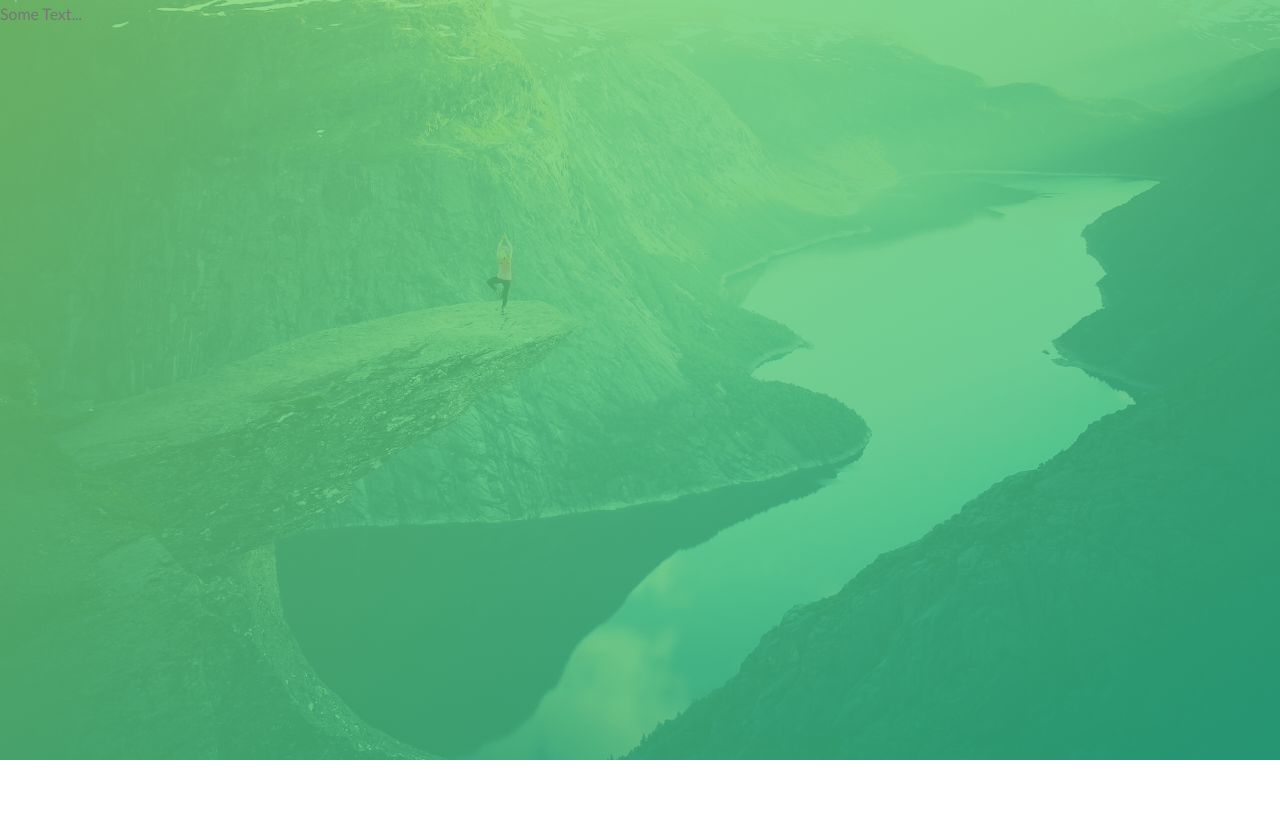
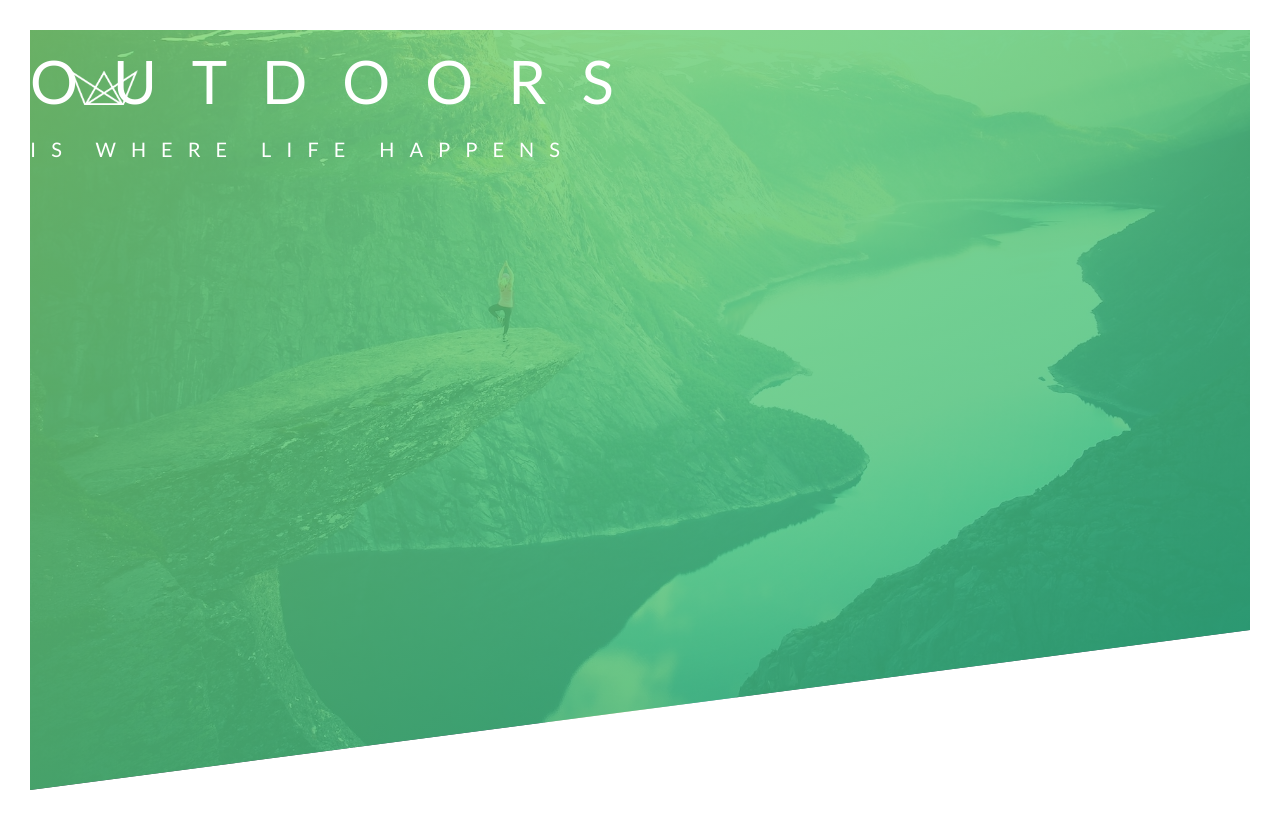
Before and after one commit to Smallninja/advanced-css-course-master, a plain HTML site: page Natours/starter/index.html in a window 1280 px wide. Drawn offline with Linux system fonts and the light colour scheme; files that its build step writes are made by us from their sources.

Commit message:
Updated the website

```diff
--- a/Natours/starter/css/style.css
+++ b/Natours/starter/css/style.css
@@ -19,6 +19,7 @@ body {
     font-size: 16px;
     line-height: 1.7;
     color: #777;
+    padding: 30px;
 }
 
 .header {
@@ -28,7 +29,37 @@ body {
         rgba(126, 213, 111, 0.8),
         rgba(40, 180, 131, 0.8)),
         url("../img/hero.jpg");
-
     background-size: cover;
     background-position: top;
+    position: relative;
+    clip-path: polygon(0 0, 100% 0, 100% 75vh, 0 100%);
 }
+
+.logo-box {
+    position: absolute;
+    top: 40px;
+    left: 40px;
+}
+
+.logo {
+    height: 35px;
+}
+
+.heading-primary {
+    color: #fff;
+    text-transform: uppercase;
+}
+
+.heading-primary-main {
+    display: block;
+    font-size: 60px;
+    font-weight: 400;
+    letter-spacing: 35px;
+}
+
+.heading-primary-sub {
+    display: block;
+    font-size: 20px;
+    font-weight: 400;
+    letter-spacing: 15px;
+}
--- a/Natours/starter/index.html
+++ b/Natours/starter/index.html
@@ -14,7 +14,13 @@
     </head>
     <body>
         <header class="header">
-            Some Text...
+            <div class="logo-box">
+                <img src="img/logo-white.png" alt="logo" class="logo">
+            </div>
+            <h1 class="heading-primary">
+                <span class="heading-primary-main">Outdoors</span>
+                <span class="heading-primary-sub">is where life happens</span>
+            </h1>
         </header>
 
     </body>
```
